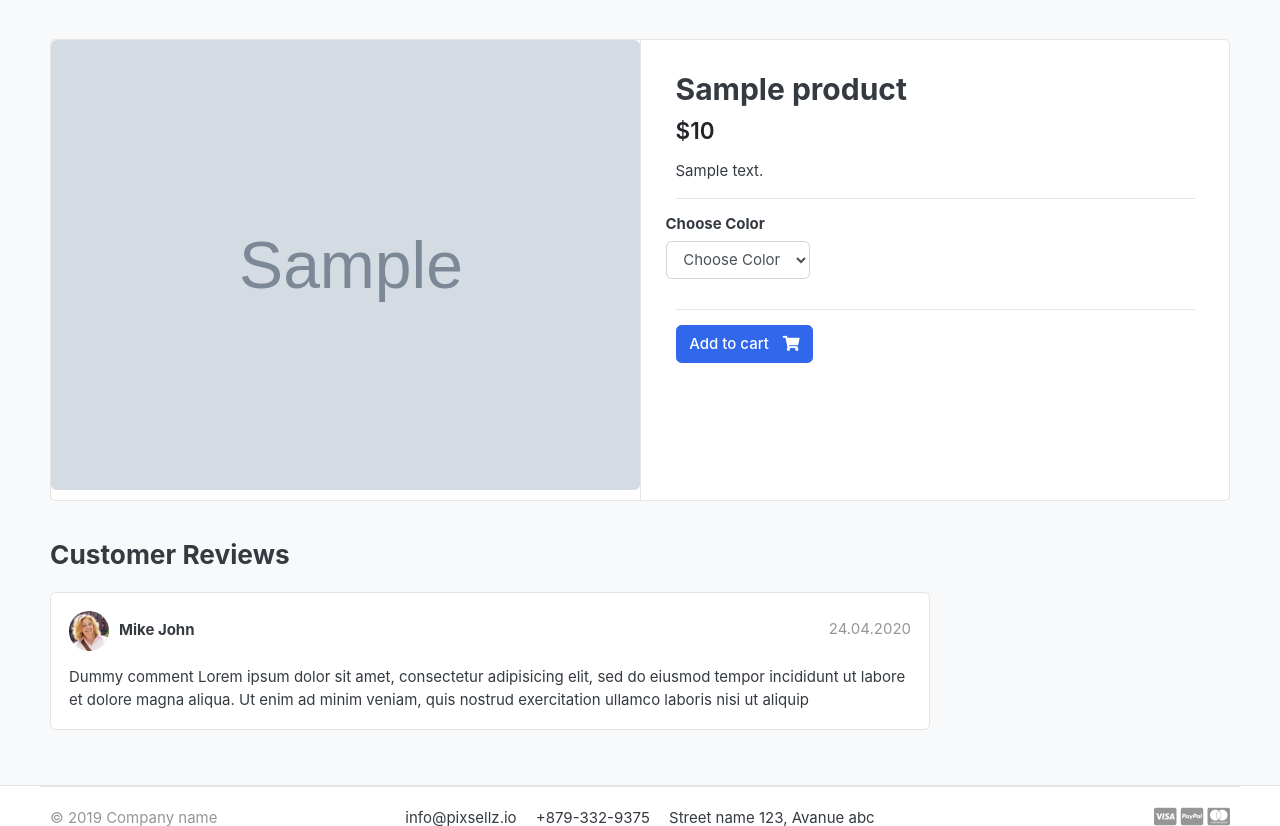
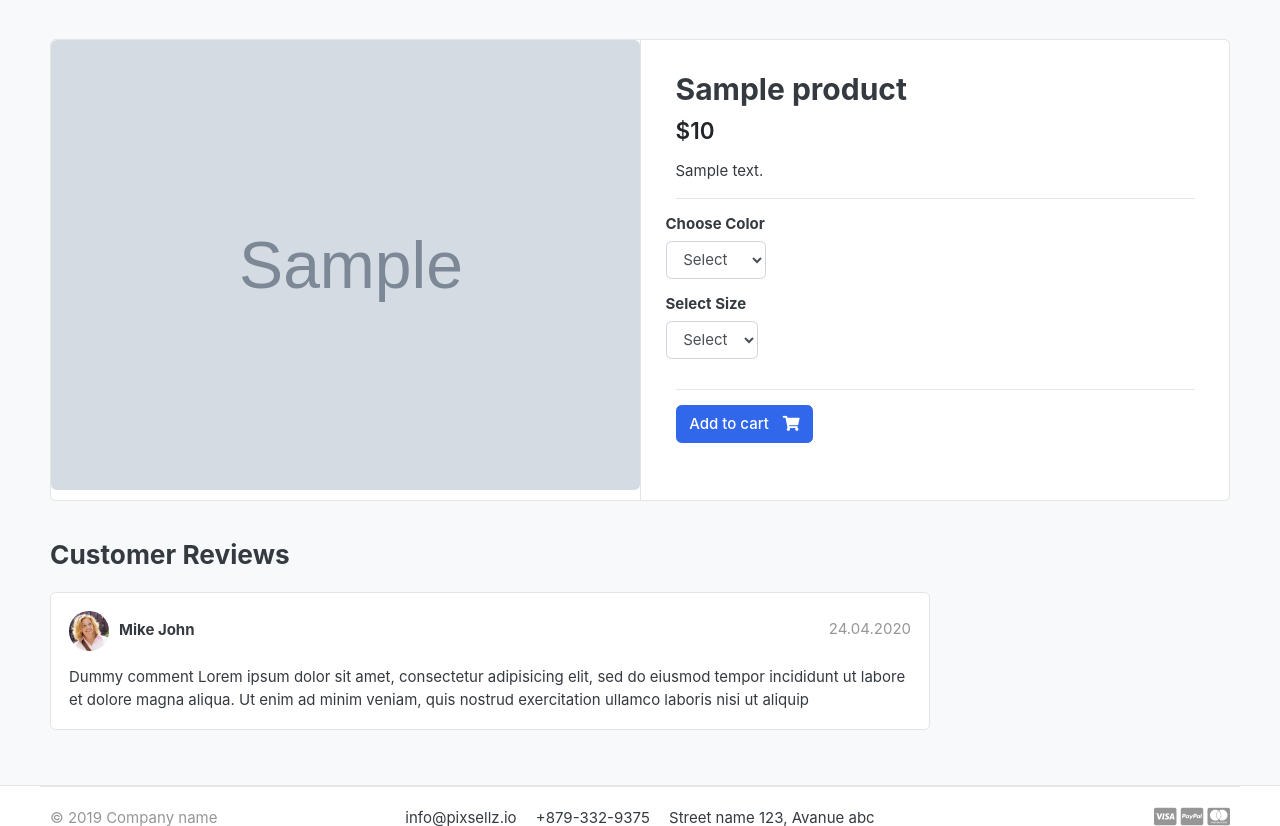
Before and after one commit to marouane-youssfi10/ecommerce, a Django app: a page that uses templates/store/product_detail.html in a window 1280 px wide. Shown: the part 124-950 px from the top of the page. Run offline with Django 3.2, Linux system fonts and the light colour scheme; tables that the repository leaves empty hold one stand-in row (values such as "Sample post"); grey boxes marked "Sample" are stand-in pictures; some libraries are stand-ins or nearby versions; some web fonts are replaced.

Commit message:
add variation manager for vaiation model

```diff
--- a/carts/views.py
+++ b/carts/views.py
@@ -13,10 +13,10 @@ def _cart_id(request):
      return cart
 
 def add_cart(request, product_id):
-     color = request.GET['color']
-     # size = request.GET['size']
-     return HttpResponse(color)
-     exit()
+     if request.method == 'POST':
+          color = request.POST['color']
+          size = request.POST['size']
+          print(color, size)
      product = Product.objects.get(id=product_id)
 
      # this block for to take session_id
--- a/store/models.py
+++ b/store/models.py
@@ -22,6 +22,13 @@ class Product(models.Model):
     def __str__(self):
         return self.product_name
 
+class VariationManager(models.Manager):
+    def colors(self):
+        return super(VariationManager, self).filter(variation_category='color', is_active=True)
+
+    def sizes(self):
+        return super(VariationManager, self).filter(variation_category='size', is_active=True)
+
 variation_category_choice = (
     ('color', 'color'),
     ('size', 'size'),
@@ -34,5 +41,7 @@ class Variation(models.Model):
     is_active = models.BooleanField(default=True)
     created_date = models.DateTimeField(auto_now=True)
 
+    objects = VariationManager()
+
     def __unicode__(self):
         return self.product
--- a/templates/store/product_detail.html
+++ b/templates/store/product_detail.html
@@ -17,7 +17,8 @@
                 </article> <!-- gallery-wrap .end// -->
             </aside>
             <main class="col-md-6 border-left">
-                <form action="{% url 'add_cart' single_product.id %}" method="GET">
+                <form action="{% url 'add_cart' single_product.id %}" method="POST">
+                    {% csrf_token %}
                     <article class="content-body">
                         <h2 class="title">{{ single_product.product_name }}</h2>
                         <div class="mb-3">
@@ -30,28 +31,26 @@
                                 <div class="item-option-select">
                                     <h6>Choose Color</h6>
                                     <select name="color" class="form-control" required>
-                                        <option value="" disabled selected>Choose Color</option>
-                                        {% for i in single_product.variation_set.all %}
-                                            <option value="{{ i.variation_value }}">{{ i.variation_value }}</option>
+                                        <option value="" disabled selected>Select</option>
+                                        {% for i in single_product.variation_set.colors %}
+                                            <option value="{{ i.variation_value | lower }}">{{ i.variation_value | capfirst }}</option>
                                         {% endfor %}
                                     </select>
                                 </div>
-                            </div> <!-- row.// -->
+                            </div>
 
                             <!-- Size -->
-                            <!--
                             <div class="row">
                                 <div class="item-option-select">
                                     <h6>Select Size</h6>
                                     <select name="size" class="form-control">
-                                        <option value="small">Small</option>
-                                        <option value="medium">Medium</option>
-                                        <option value="large">Large</option>
+                                        <option value="" disabled selected>Select</option>
+                                        {% for i in single_product.variation_set.sizes %}
+                                            <option value="{{ i.variation_value | lower }}">{{ i.variation_value | capfirst }}</option>
+                                        {% endfor %}
                                     </select>
                                 </div>
                             </div>
-                            -->
-                            <!-- row.// -->
                             <hr>
                             {% if single_product.stock <= 0 %}
                                 <h5 class="text-danger">Out of Stock</h5>
```
